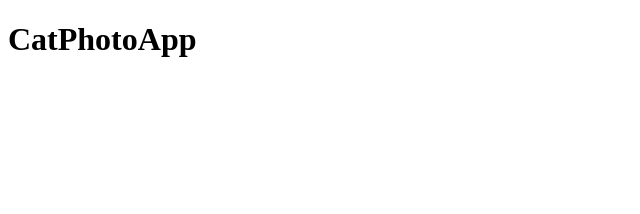
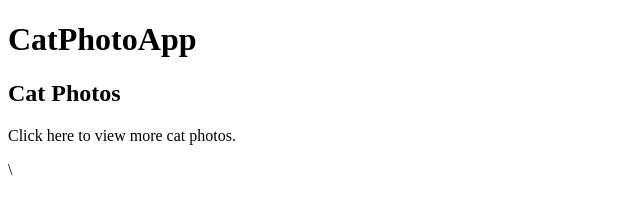
Before and after one commit to ANASTASIA-2112/incubator, a plain HTML site: page index.html in a window 1280 px wide. Shown: the whole page, without its empty margins (0-640 px from the left). Drawn offline with Linux system fonts and the light colour scheme.

Commit message:
Update index.html

```diff
--- a/index.html
+++ b/index.html
@@ -7,6 +7,11 @@
     <title>Document</title>
 </head>
 <body>
+     <main>
     <h1>CatPhotoApp</h1>
+       <h2>Cat Photos</h2>
+           <!--TODO: Add link to cat photos-->
+        <p>Click here to view more cat photos.</p>\
+    </main>
 </body>
 </html>
```
